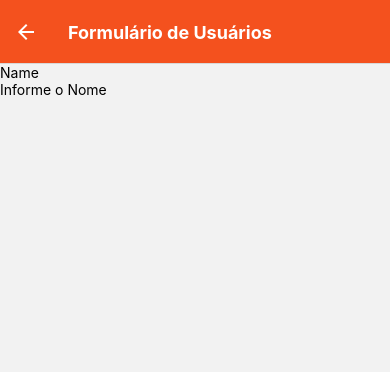
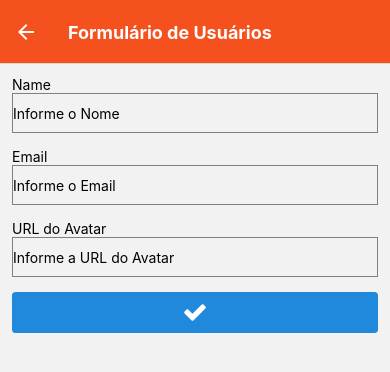
Before and after one commit to paulosvdd05/ReactNative_Cadastro, a React Native app: screen /UserForm in a window 390 px wide. Shown: the top 372 px of the page. Built offline with nearby package versions, Linux system fonts and the light colour scheme.

Commit message:
adicionando elementos a tela UserForm

```diff
--- a/src/Views/UserForm.tsx
+++ b/src/Views/UserForm.tsx
@@ -1,25 +1,52 @@
 import React, { useState } from 'react'
 import { View, Text, TextInput, StyleSheet } from 'react-native'
+import { Button, Icon } from 'react-native-elements'
 
 
 export default ({ route, navigation }) => {
     const [user, setUser] = useState(route.params ? route.params : {})
     return (
-        <View>
+        <View style={style.form}>
             <Text>Name</Text>
-            <TextInput
+            <TextInput style={style.input}
                 onChangeText={name => setUser({ ...user, name })}
                 placeholder='Informe o Nome'
                 value={user.name}
             />
+            <Text>Email</Text>
+            <TextInput style={style.input}
+                onChangeText={email => setUser({ ...user, email })}
+                placeholder='Informe o Email'
+                value={user.email}
+            />
+            <Text>URL do Avatar</Text>
+            <TextInput style={style.input}
+                onChangeText={avatarUrl => setUser({ ...user, avatarUrl })}
+                placeholder='Informe a URL do Avatar'
+                value={user.avatarUrl}
+            />
+            <Button
+                onPress={ () => {
+                    navigation.goBack()
+                }}
+                icon={<Icon type='font-awesome' name='check' size={25} color='#fff' />}
+            />
         </View>
+
+
     )
 }
 
 const style = StyleSheet.create({
+    form: {
+        padding: 12
+
+    },
     input: {
         height: 40,
-
+        borderColor: 'gray',
+        borderWidth: 1,
+        marginBottom: 15,
 
     }
 })
```
